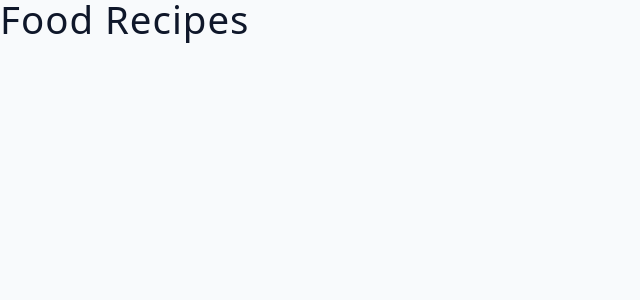
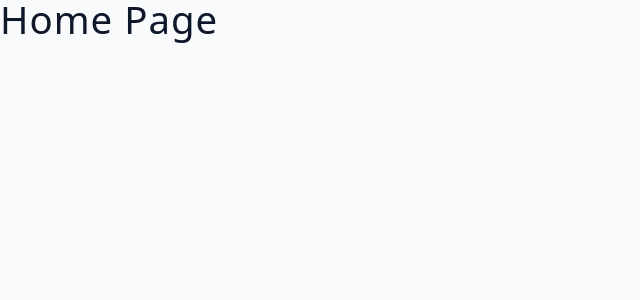
Before and after one commit to sun-n-y/foodRecipes-, a React (Vite) app: page / in a window 1280 px wide. Shown: the top 300 px of the page, without its empty margins (0-640 px from the left). Built offline with nearby package versions, Linux system fonts and the light colour scheme.

Commit message:
add react router

```diff
--- a/src/App.jsx
+++ b/src/App.jsx
@@ -1,4 +1,21 @@
+import { RouterProvider, createBrowserRouter } from 'react-router-dom';
+
+const router = createBrowserRouter([
+  {
+    path: '/',
+    element: <h2>home page</h2>,
+  },
+  {
+    path: '/about',
+    element: (
+      <div>
+        <h2>about page</h2>
+      </div>
+    ),
+  },
+]);
+
 const App = () => {
-  return <h2>Food Recipes</h2>;
+  return <RouterProvider router={router} />;
 };
 export default App;
```
Also changed, not shown: 1 other file (tests, documents, lock files or other folders).
